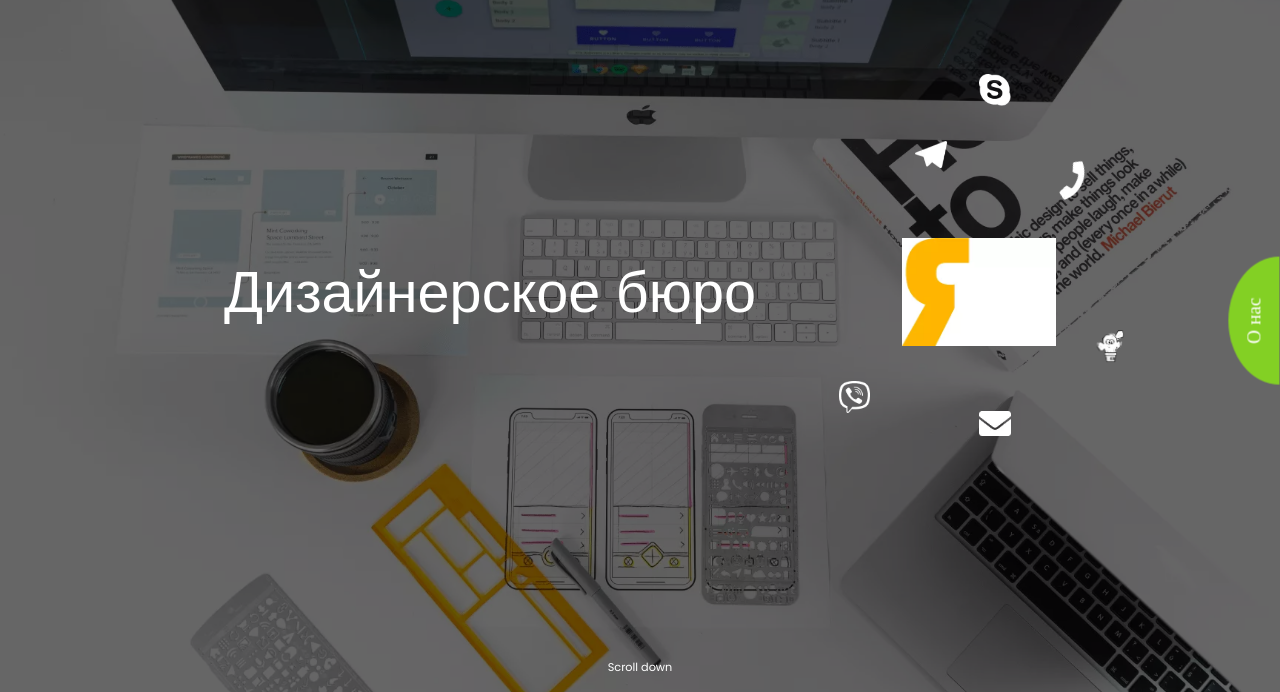
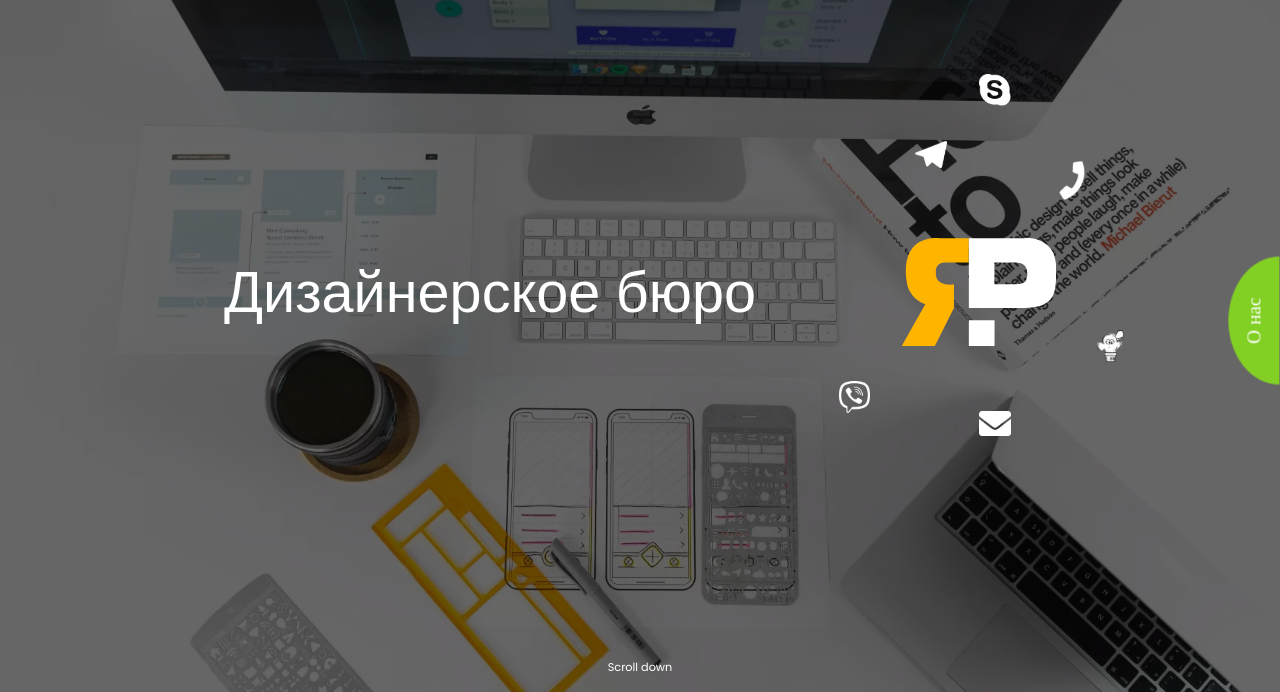
Before and after one commit to aleksandrlinnik1/designstudio, a website built with Parcel: page src/index.html in a window 1280 px wide. Shown: the part 105-797 px from the top of the page. Built offline with nearby package versions, Linux system fonts and the light colour scheme.

Commit message:
update image centerlogo

```diff
--- a/src/style/main.scss
+++ b/src/style/main.scss
@@ -275,7 +275,7 @@ h1 {
 .center__logo {
     width: 12vw;
     height: 12vw;
-    background-image: url("../image/logocentr.webp");
+    background-image: url("../image/logocentr.svg");
     background-repeat: no-repeat;
     background-size: contain;
     background-position-x: center;
```
Also changed, not shown: dist/index.html, 6 other files.
